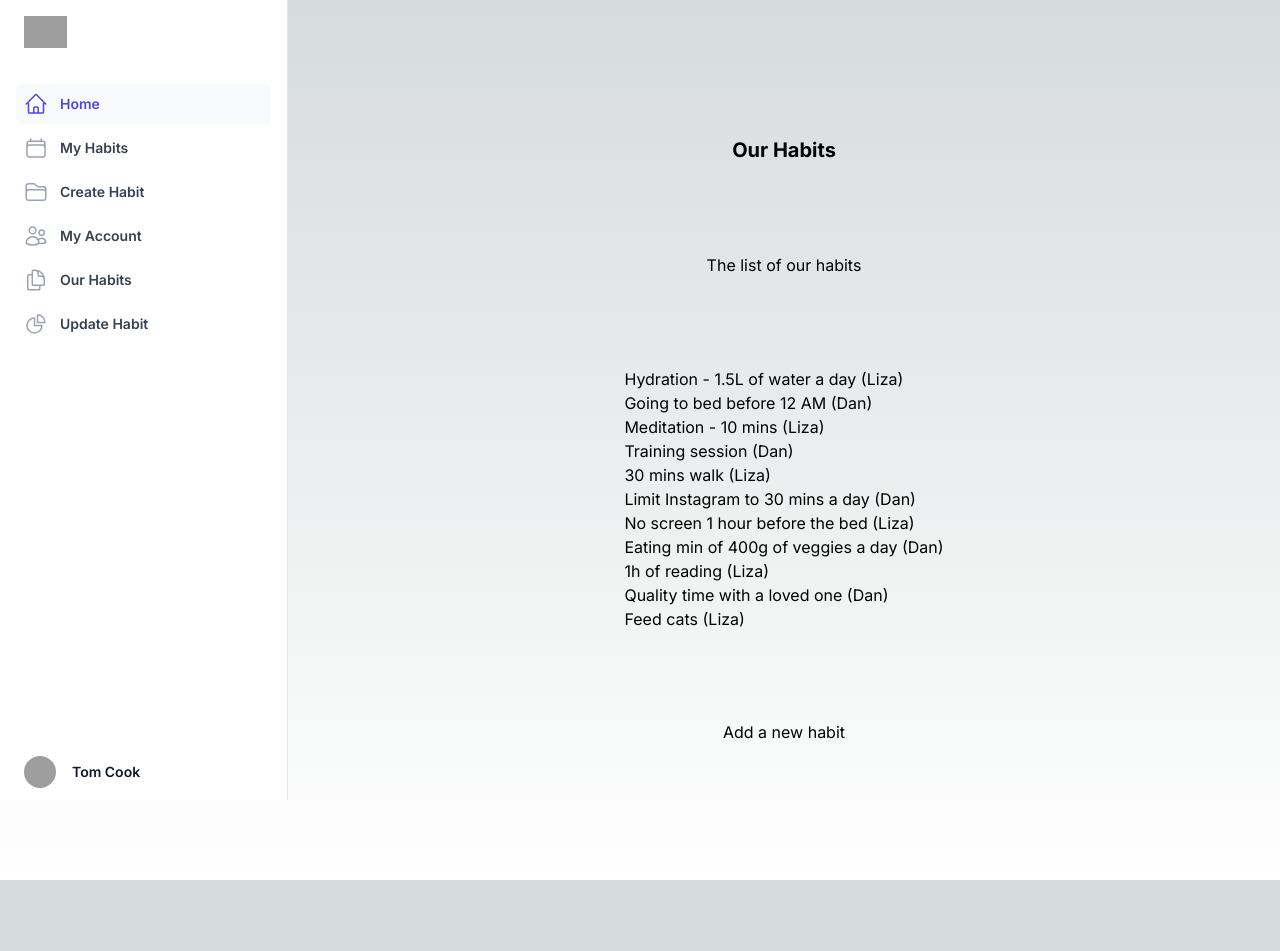
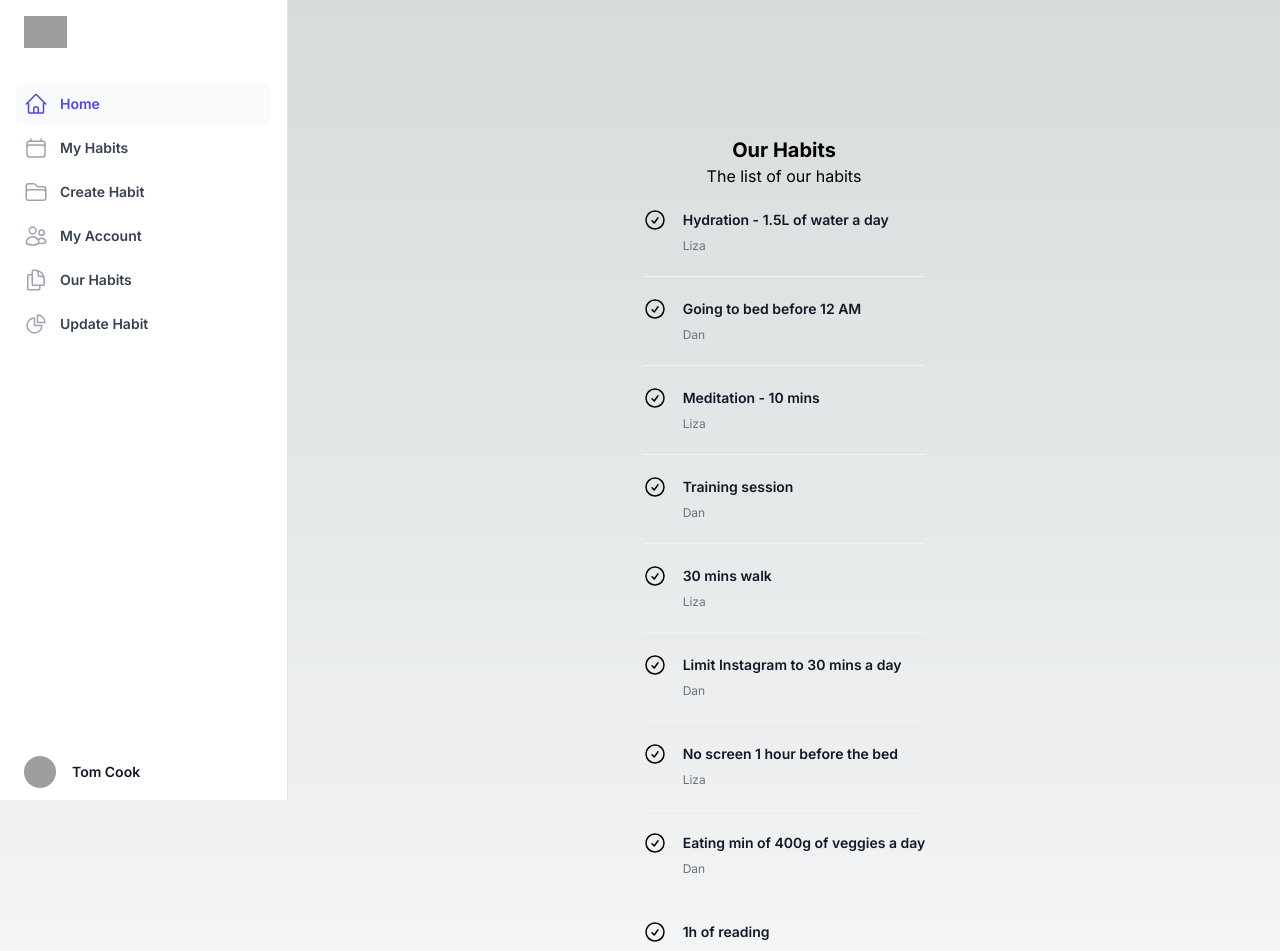
Before and after one commit to lizapolovaya/habitly, a Next.js app: page /our-habits in a window 1280 px wide. Shown: the top 951 px of the page. Before the commit the page ends 880 px from the top, so only its background shows below. Built offline with nearby package versions, Linux system fonts and the light colour scheme; grey boxes are pictures that could not be loaded.

Commit message:
tailwind ui - habits data

```diff
--- a/src/actions/readMyHabits.js
+++ b/src/actions/readMyHabits.js
@@ -1,6 +1,6 @@
 "use server"
 
-import list from "@/data/myHabits.json";
+import list from "@/data/myHabits";
 
 export default async function readMyHabits() {
     return list
--- a/src/actions/readOurHabits.js
+++ b/src/actions/readOurHabits.js
@@ -1,6 +1,6 @@
 "use server"
 
-import list from "@/data/ourHabits.json";
+import list from "@/data/ourHabits";
 
 export default async function readOurHabits() {
     return list
--- a/src/app/my-habits/page.jsx
+++ b/src/app/my-habits/page.jsx
@@ -16,7 +16,7 @@ export default async function MyHabits() {
       <ul role="list" className="divide-y divide-gray-100">
           {list.map((item, key) => (
             <li key={key} className="flex gap-x-4 py-5">
-              <img alt="" src={item.imageUrl} className="h-12 w-12 flex-none rounded-full bg-gray-50" />
+              <item.icon className="h-6 w-6 "/>
               <div className="min-w-0">
                 <p className="text-sm font-semibold leading-6 text-gray-900">{item.label}</p>
                 <p className="mt-1 truncate text-xs leading-5 text-gray-500">{item.priority}</p>
--- a/src/app/our-habits/page.jsx
+++ b/src/app/our-habits/page.jsx
@@ -9,9 +9,17 @@ export default async function OurHabits() {
 
       <h2>The list of our habits</h2>
 
-      <ul>
-        {list.map((item, index) => <div><li> {item.label} ({item.user}) </li></div>)}
-    </ul>
+      <ul role="list" className="divide-y divide-gray-100">
+          {list.map((item, key) => (
+            <li key={key} className="flex gap-x-4 py-5">
+              <item.icon className="h-6 w-6 "/>
+              <div className="min-w-0">
+                <p className="text-sm font-semibold leading-6 text-gray-900">{item.label}</p>
+                <p className="mt-1 truncate text-xs leading-5 text-gray-500">{item.user}</p>
+              </div>
+            </li>
+          ))}
+        </ul>
 
     <button type="button">Add a new habit</button>
     </main>
--- /dev/null
+++ b/src/data/ourHabits.js
@@ -0,0 +1,83 @@
+import {
+    Bars3Icon,
+    CalendarIcon,
+    ChartPieIcon,
+    DocumentDuplicateIcon,
+    FolderIcon,
+    HomeIcon,
+    UsersIcon,
+    XMarkIcon,
+    CheckBadgeIcon,
+    ClipboardDocumentCheckIcon,
+    CheckCircleIcon
+  } from '@heroicons/react/24/outline'
+
+const ourHabits = [
+    {
+        "id": 1,
+        "label": "Hydration - 1.5L of water a day",
+        "user": "Liza",
+        "icon": CheckCircleIcon
+    },
+    {
+        "id": 2,
+        "label": "Going to bed before 12 AM",
+        "user": "Dan",
+        "icon": CheckCircleIcon
+    },
+    {
+        "id": 3,
+        "label": "Meditation - 10 mins",
+        "user": "Liza",
+        "icon": CheckCircleIcon
+    },
+    {
+        "id": 4,
+        "label": "Training session",
+        "user": "Dan",
+        "icon": CheckCircleIcon
+    },
+    {
+        "id": 5,
+        "label": "30 mins walk",
+        "user": "Liza",
+        "icon": CheckCircleIcon
+    },
+    {
+        "id": 6,
+        "label": "Limit Instagram to 30 mins a day",
+        "user": "Dan",
+        "icon": CheckCircleIcon
+    },
+    {
+        "id": 7,
+        "label": "No screen 1 hour before the bed",
+        "user": "Liza",
+        "icon": CheckCircleIcon
+    },
+    {
+        "id": 8,
+        "label": "Eating min of 400g of veggies a day",
+        "user": "Dan",
+        "icon": CheckCircleIcon
+    },
+    {
+        "id": 9,
+        "label": "1h of reading",
+        "user": "Liza",
+        "icon": CheckCircleIcon
+    },
+    {
+        "id": 10,
+        "label": "Quality time with a loved one",
+        "user": "Dan",
+        "icon": CheckCircleIcon
+    },
+    {
+        "id": 11,
+        "label": "Feed cats",
+        "user": "Liza",
+        "icon": CheckCircleIcon
+    }
+]
+export default ourHabits
--- a/src/data/ourHabits.json
+++ /dev/null
@@ -1,57 +0,0 @@
-[
-    {
-        "id": 1,
-        "label": "Hydration - 1.5L of water a day",
-        "user": "Liza"
-    },
-    {
-        "id": 2,
-        "label": "Going to bed before 12 AM",
-        "user": "Dan"
-    },
-    {
-        "id": 3,
-        "label": "Meditation - 10 mins",
-        "user": "Liza"
-    },
-    {
-        "id": 4,
-        "label": "Training session",
-        "user": "Dan"
-    },
-    {
-        "id": 5,
-        "label": "30 mins walk",
-        "user": "Liza"
-    },
-    {
-        "id": 6,
-        "label": "Limit Instagram to 30 mins a day",
-        "user": "Dan"
-    },
-    {
-        "id": 7,
-        "label": "No screen 1 hour before the bed",
-        "user": "Liza"
-    },
-    {
-        "id": 8,
-        "label": "Eating min of 400g of veggies a day",
-        "user": "Dan"
-    },
-    {
-        "id": 9,
-        "label": "1h of reading",
-        "user": "Liza"
-    },
-    {
-        "id": 10,
-        "label": "Quality time with a loved one",
-        "user": "Dan"
-    },
-    {
-        "id": 11,
-        "label": "Feed cats",
-        "user": "Liza"
-    }
-]
```
Also changed, not shown: src/data/myHabits.js (added, +82 -0 lines), src/data/myHabits.json (deleted, +0 -57 lines).
